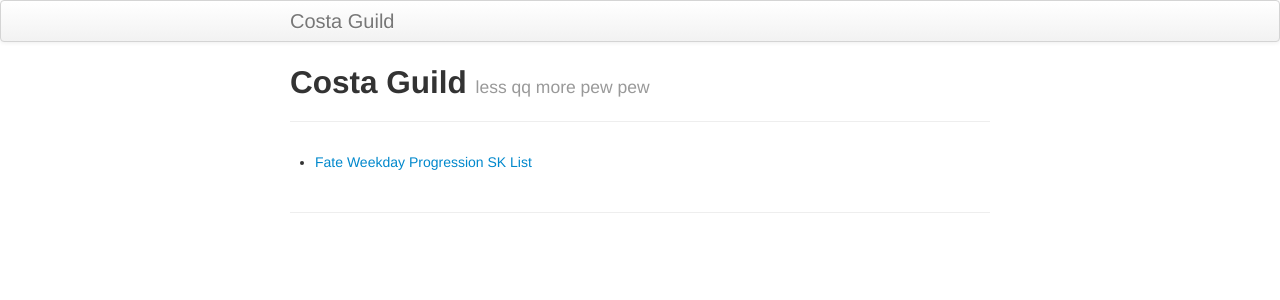
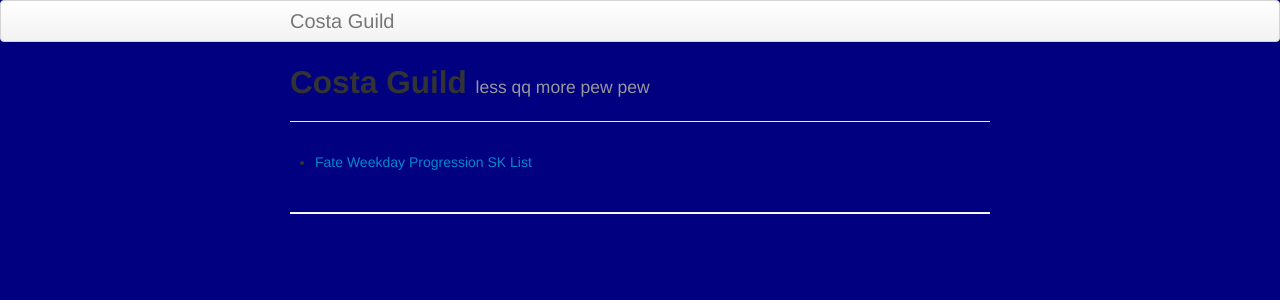
Before and after one commit to omegabiscuit/omegabiscuit.github.io, a Jekyll site: the page built from index.md, in a window 1280 px wide. Shown: the top 300 px of the page. Built offline with Jekyll 4.4.1, drawn with Linux system fonts in a browser that asks for light colours.

Commit message:
change background

```diff
--- a/_config.yml
+++ b/_config.yml
@@ -20,7 +20,7 @@ production_url : https://omegabiscuit.github.io/
 
 # Tell Github to use the kramdown markdown interpreter
 # (see https://help.github.com/articles/migrating-your-pages-site-from-maruku)
-#markdown: kramdown
+markdown: kramdown
 
 # All Jekyll-Bootstrap specific configurations are namespaced into this hash
 #
--- a/_includes/themes/twitter/default.html
+++ b/_includes/themes/twitter/default.html
@@ -29,6 +29,9 @@
   </head>
 
   <body>
+    <style type="text/css">
+      body { background: navy !important; } /* Adding !important forces the browser to overwrite the default style applied by Bootstrap */
+    </style>
     <div class="navbar">
       <div class="navbar-inner">
         <div class="container-narrow">
```
